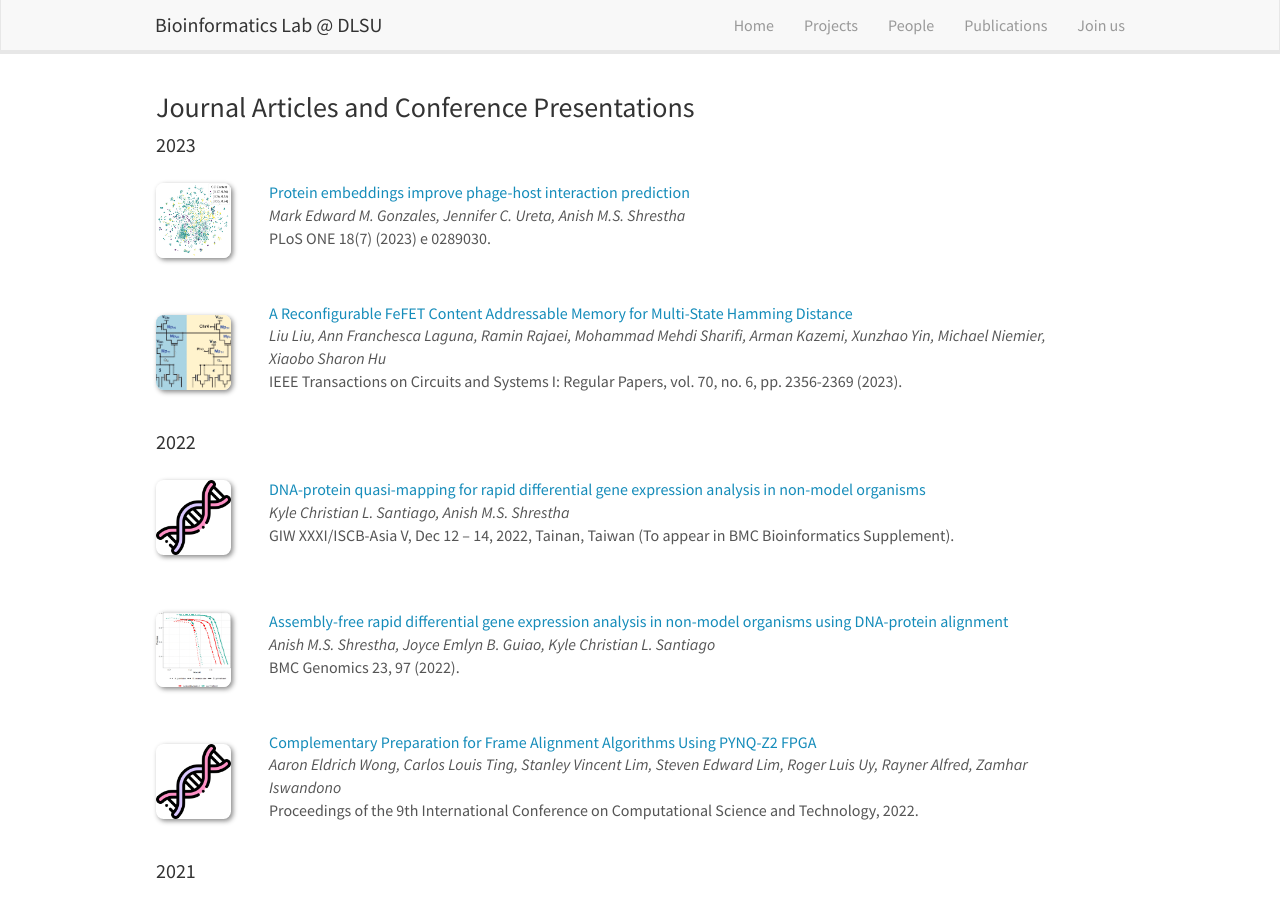
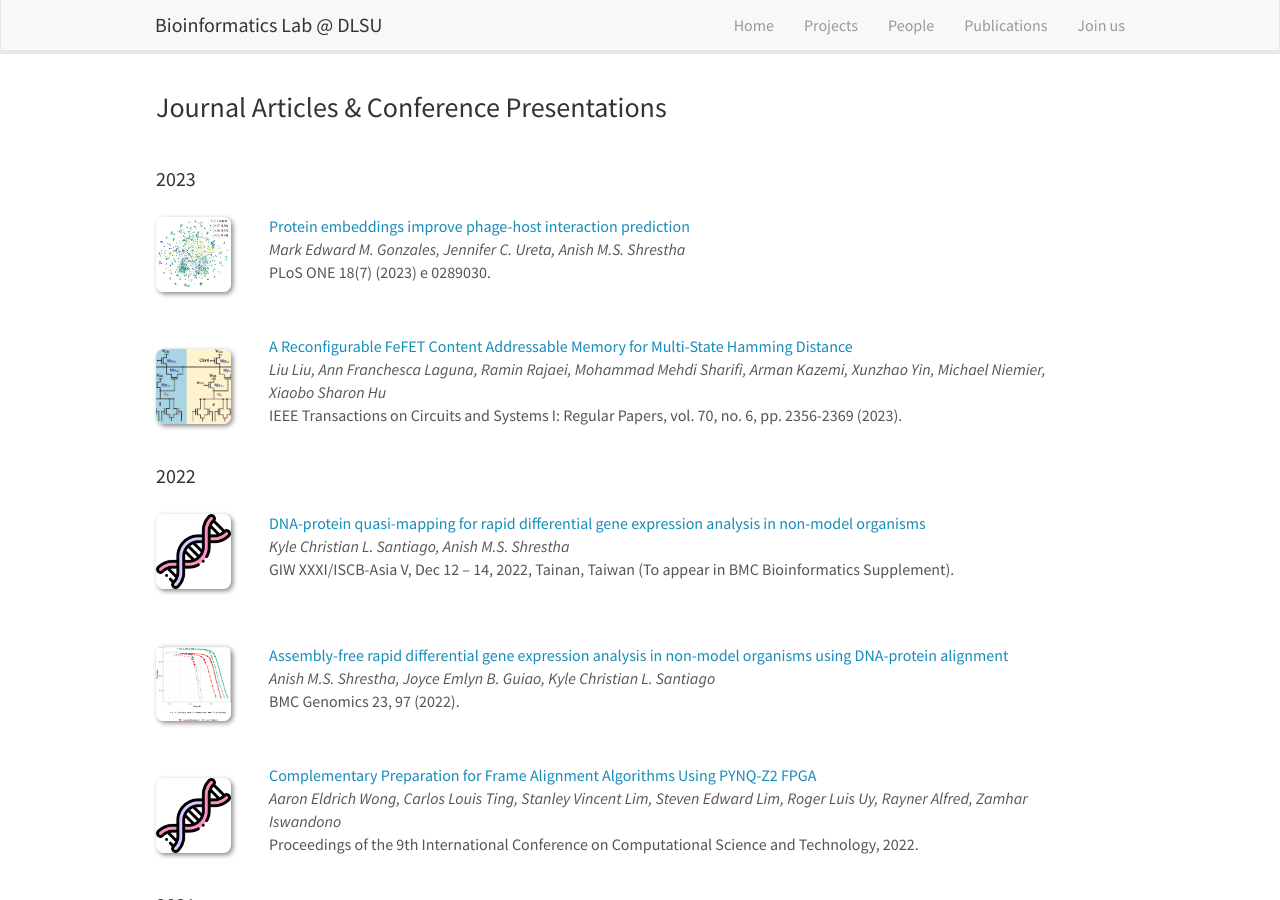
Before and after one commit to bioinfodlsu/bioinfodlsu.github.io, a Jekyll site: the page built from _pages/publications.md, in a window 1280 px wide and 900 px high. Built offline with Jekyll 4.4.1, drawn with Linux system fonts in a browser that asks for light colours; nearby versions of some CDN libraries.

Commit message:
Add space after mai nheader

```diff
--- a/_pages/publications.md
+++ b/_pages/publications.md
@@ -6,7 +6,9 @@ sitemap: false
 permalink: /publications/
 ---
 
-### Journal Articles and Conference Presentations
+### Journal Articles & Conference Presentations
+
+<br>
 
 <!--
 {% assign number_printed = 0 %}
```
Also changed, not shown: _pages/join_us.md (+1 -1 lines), _pages/team.md (+2 -0 lines).
